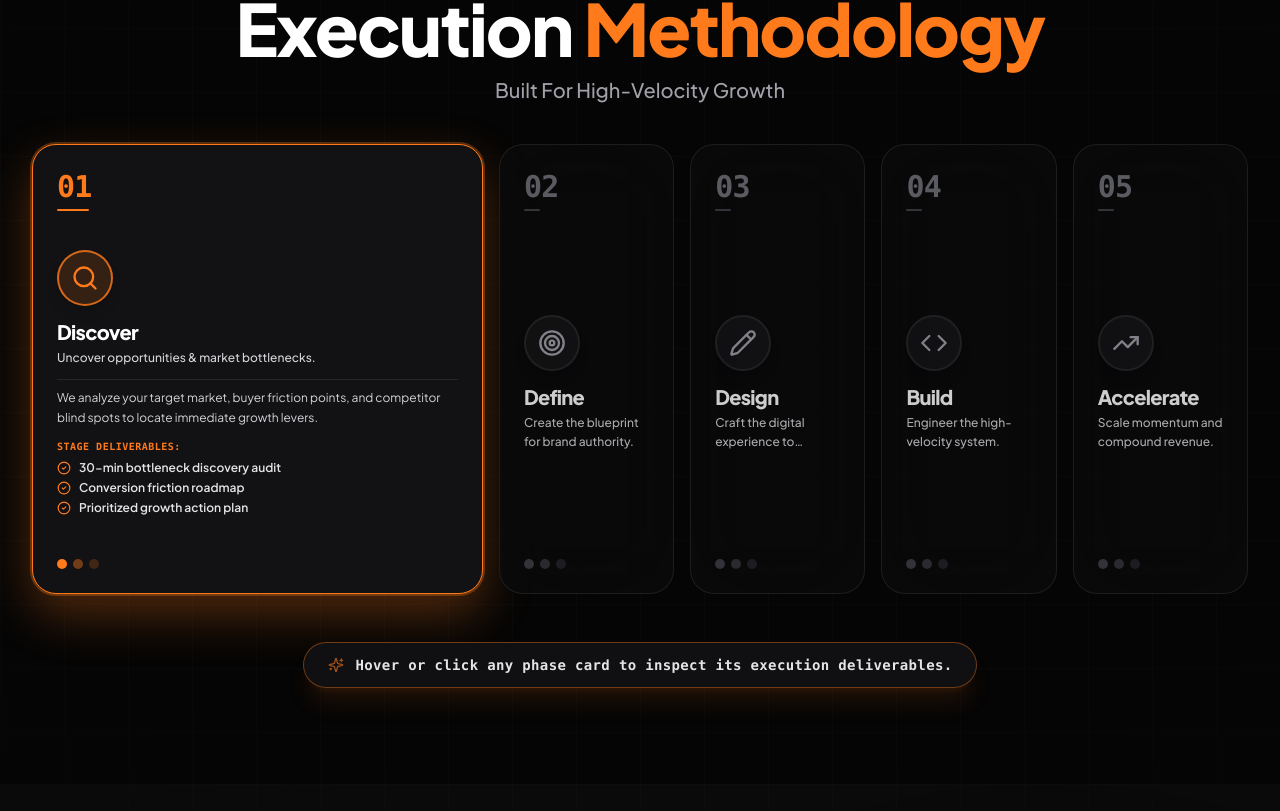
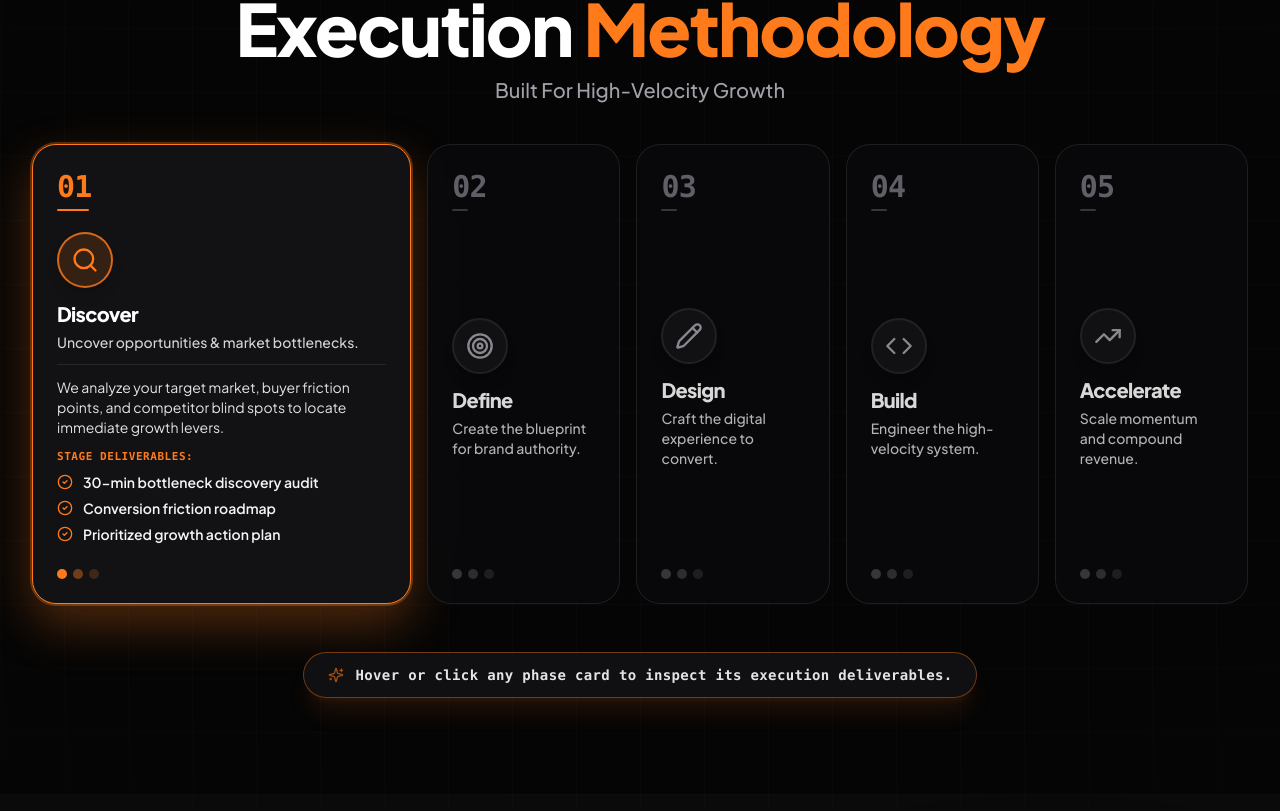
Before and after one commit to itsroosguy/roosx, a React (Vite) app: page / in a window 1280 px wide. Shown: the part 2149-2960 px from the top of the page. Built offline with nearby package versions, Linux system fonts and the light colour scheme.

Commit message:
Rebalance ProcessSection.tsx card width ratio (flex: 2.3 vs 1) and increase inner description font size

```diff
--- a/src/components/ProcessSection.tsx
+++ b/src/components/ProcessSection.tsx
@@ -141,8 +141,8 @@ export const ProcessSection: React.FC<ProcessSectionProps> = ({
           </p>
         </motion.div>
 
-        {/* LOCKED HEIGHT UNIFIED ELECTRIC ORANGE ACCORDION DECK */}
-        <div className="flex flex-col lg:flex-row items-stretch justify-center gap-4 max-w-7xl mx-auto h-[430px] sm:h-[450px] select-none">
+        {/* LOCKED HEIGHT UNIFIED ELECTRIC ORANGE ACCORDION DECK (REBALANCED FLEX RATIO) */}
+        <div className="flex flex-col lg:flex-row items-stretch justify-center gap-4 max-w-7xl mx-auto h-[430px] sm:h-[460px] select-none">
           {process5StepCards.map((card) => {
             const isActive = card.id === activeCardId;
             const IconComp = card.icon;
@@ -153,13 +153,13 @@ export const ProcessSection: React.FC<ProcessSectionProps> = ({
                 onClick={() => setActiveCardId(card.id)}
                 onMouseEnter={() => setActiveCardId(card.id)}
                 animate={{
-                  flex: isActive ? (window.innerWidth > 1024 ? 3.2 : 1) : 1,
+                  flex: isActive ? (window.innerWidth > 1024 ? 2.3 : 1) : 1,
                 }}
                 transition={{ type: 'spring', stiffness: 220, damping: 24 }}
                 className={`rounded-3xl p-5 sm:p-6 border cursor-pointer relative overflow-hidden backdrop-blur-2xl transition-colors duration-500 flex flex-col justify-between text-left h-full ${
                   isActive
                     ? 'bg-[#121215] text-white border-[#FF7A1A] ring-2 ring-[#FF7A1A]/30 shadow-[0_20px_50px_rgba(255,122,26,0.3)]'
-                    : 'bg-[#0A0A0C] text-zinc-400 border-zinc-800/90 hover:border-zinc-700 opacity-80 hover:opacity-100'
+                    : 'bg-[#0A0A0C] text-zinc-400 border-zinc-800/90 hover:border-zinc-700 opacity-85 hover:opacity-100'
                 }`}
               >
                 {/* Top Number & Accent Bar */}
@@ -194,11 +194,11 @@ export const ProcessSection: React.FC<ProcessSectionProps> = ({
                   </div>
 
                   {/* Title & Tagline */}
-                  <div className="space-y-0.5 shrink-0">
+                  <div className="space-y-1 shrink-0">
                     <h3 className="font-display text-lg sm:text-xl font-black text-white leading-tight">
                       {card.title}
                     </h3>
-                    <p className="text-xs text-zinc-300 leading-relaxed font-medium line-clamp-2">
+                    <p className="text-xs sm:text-sm text-zinc-300 leading-relaxed font-medium">
                       {card.tagline}
                     </p>
                   </div>
@@ -211,23 +211,24 @@ export const ProcessSection: React.FC<ProcessSectionProps> = ({
                         animate={{ opacity: 1 }}
                         exit={{ opacity: 0 }}
                         transition={{ duration: 0.25 }}
-                        className="space-y-3 pt-2 border-t border-zinc-800 shrink-0"
+                        className="space-y-3 pt-3 border-t border-zinc-800 shrink-0"
                       >
-                        <p className="text-xs text-zinc-300 leading-relaxed line-clamp-2">
+                        {/* LARGER DESCRIPTION TEXT */}
+                        <p className="text-xs sm:text-sm text-zinc-200 leading-relaxed font-normal">
                           {card.description}
                         </p>
 
                         <div className="space-y-1.5">
-                          <span className="text-[10px] font-mono font-bold uppercase tracking-wider block text-[#FF7A1A]">
+                          <span className="text-[11px] font-mono font-bold uppercase tracking-wider block text-[#FF7A1A]">
                             STAGE DELIVERABLES:
                           </span>
-                          <div className="space-y-1">
+                          <div className="space-y-1.5">
                             {card.deliverables.map((item, dIdx) => (
                               <div
                                 key={dIdx}
-                                className="text-xs font-semibold text-zinc-200 flex items-center gap-2"
+                                className="text-xs sm:text-sm font-semibold text-zinc-100 flex items-center gap-2.5"
                               >
-                                <CheckCircle2 className="w-3.5 h-3.5 text-[#FF7A1A] shrink-0" />
+                                <CheckCircle2 className="w-4 h-4 text-[#FF7A1A] shrink-0" />
                                 <span className="truncate">{item}</span>
                               </div>
                             ))}
```
